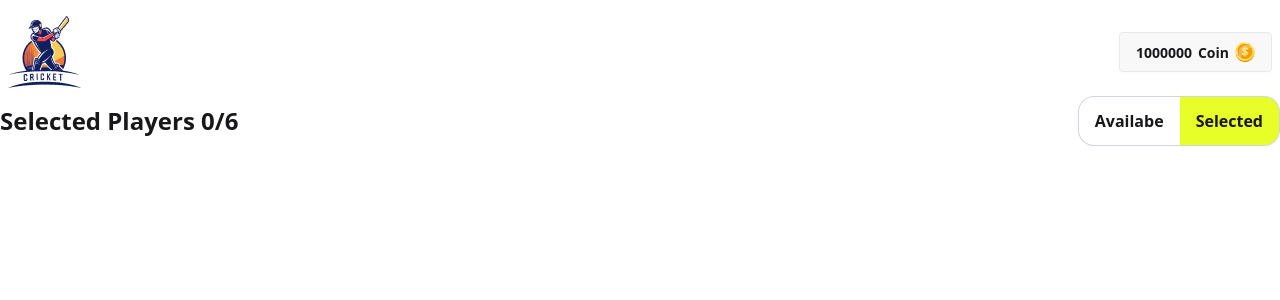
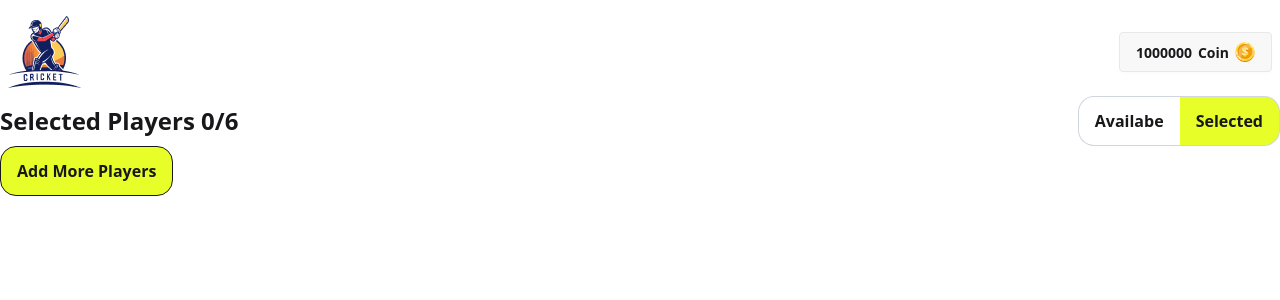
Before and after one commit to ArifulIslam016/BPL-Player-Selection, a React (Vite) app: page / in a window 1280 px wide. Both pictures are taken after a click on the button "Selected". Shown: the top 300 px of the page. Built offline with nearby package versions, Linux system fonts and the light colour scheme.

Commit message:
Add more button implimented

```diff
--- a/src/App.jsx
+++ b/src/App.jsx
@@ -73,8 +73,10 @@ setBalance(prev=> prev+parseInt(
         <SlectedPlayer
           selectedPlayer={selectedPlayer}
           removePlayer={removePlayer}
+          SetToggole={SetToggole}
         ></SlectedPlayer>
       )}
+
       <ToastContainer> </ToastContainer>
     </>
   );
--- a/src/Components/AvailablePlayer/AvailablePlayer.jsx
+++ b/src/Components/AvailablePlayer/AvailablePlayer.jsx
@@ -8,6 +8,7 @@ const AvailablePlayer = ({
   setSelectedPlayer,
   selectedPlayer,
   availableBanlance
+
   // isSelected,
   // setisSelected
 }) => {
--- a/src/Components/SelectedPlayer/SlectedPlayer.jsx
+++ b/src/Components/SelectedPlayer/SlectedPlayer.jsx
@@ -5,7 +5,7 @@ const SlectedPlayer = ({
   selectedPlayer,
   removePlayer,
   isSelected,
-  setisSelected,
+  setisSelected,SetToggole
 }) => {
   // console.log(selectedPlayer);
 
@@ -19,6 +19,14 @@ const SlectedPlayer = ({
           setisSelected={setisSelected}
         ></SelectedPlayerCard>
       ))}
+      <button
+        className="py-3 px-4 font-bold border-1
+rounded-2xl
+bg-[#E7FE29]"
+        onClick={() => SetToggole(true)}
+      >
+        Add More Players
+      </button>
     </div>
   );
 };
```
